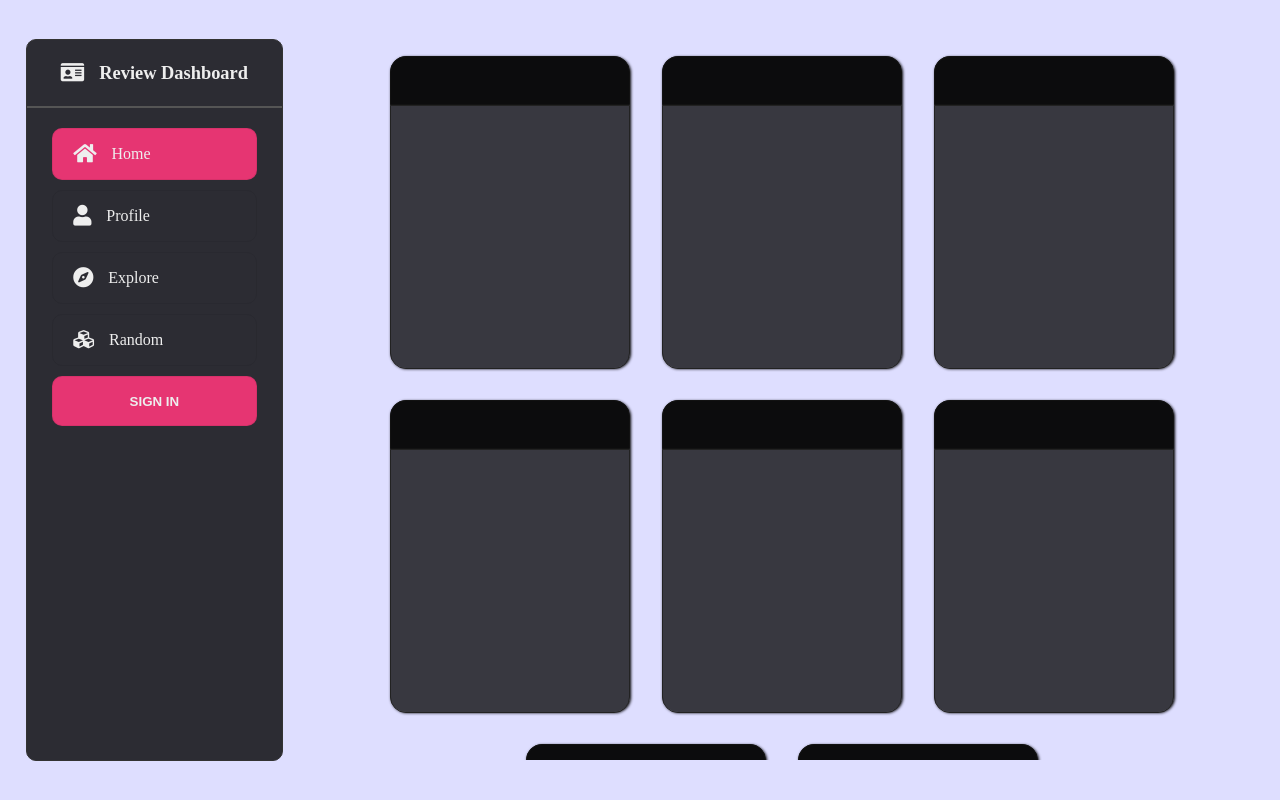
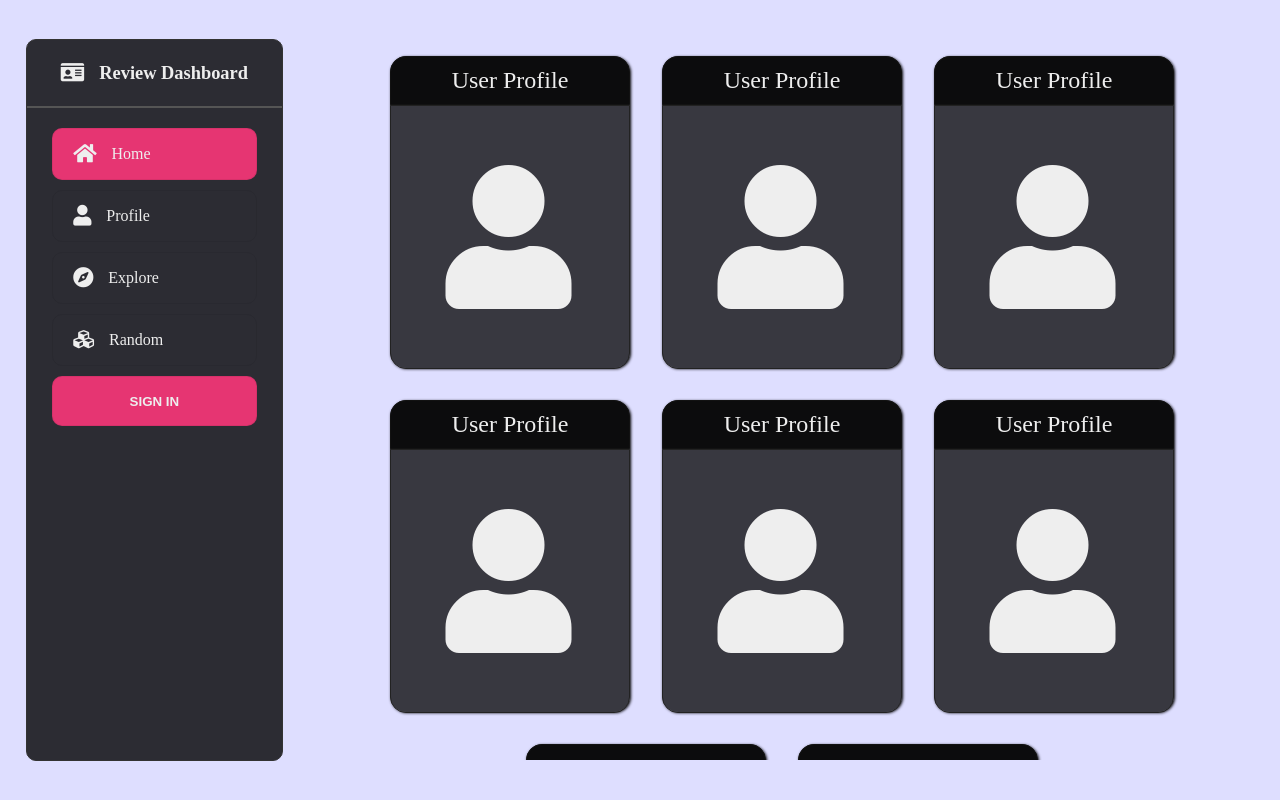
Before and after one commit to ZeoxD/personal-review, a plain HTML site: page index.html in a window 1280 px wide. Drawn offline with Linux system fonts and the light colour scheme.

Commit message:
Update index.html

```diff
--- a/index.html
+++ b/index.html
@@ -35,38 +35,36 @@
         </div>
         <div id="window">
         	<div class="card" id="card">
-        		<div class="card-header" id="card-header"></div>
-        		<div class="card-content" id="card-content"></div>
+        		<div class="card-header" id="card-header">User Profile</div>
+        		<div class="card-content" id="card-content"><i class="fas fa-user"></i></div>
             </div>
             <div class="card" id="card">
-        		<div class="card-header" id="card-header"></div>
-        		<div class="card-content" id="card-content"></div>
+        		<div class="card-header" id="card-header">User Profile</div>
+        		<div class="card-content" id="card-content"><i class="fas fa-user"></i></div>
             </div>
             <div class="card" id="card">
-        		<div class="card-header" id="card-header"></div>
-        		<div class="card-content" id="card-content"></div>
+        		<div class="card-header" id="card-header">User Profile</div>
+        		<div class="card-content" id="card-content"><i class="fas fa-user"></i></div>
             </div>
             <div class="card" id="card">
-        		<div class="card-header" id="card-header"></div>
-        		<div class="card-content" id="card-content"></div>
+        		<div class="card-header" id="card-header">User Profile</div>
+        		<div class="card-content" id="card-content"><i class="fas fa-user"></i></div>
             </div>
             <div class="card" id="card">
-        		<div class="card-header" id="card-header"></div>
-        		<div class="card-content" id="card-content"></div>
+        		<div class="card-header" id="card-header">User Profile</div>
+        		<div class="card-content" id="card-content"><i class="fas fa-user"></i></div>
             </div>
             <div class="card" id="card">
-        		<div class="card-header" id="card-header"></div>
-        		<div class="card-content" id="card-content"></div>
+        		<div class="card-header" id="card-header">User Profile</div>
+        		<div class="card-content" id="card-content"><i class="fas fa-user"></i></div>
             </div>
-
             <div class="card" id="card">
-        		<div class="card-header" id="card-header"></div>
-        		<div class="card-content" id="card-content"></div>
+        		<div class="card-header" id="card-header">User Profile</div>
+        		<div class="card-content" id="card-content"><i class="fas fa-user"></i></div>
             </div>
-
             <div class="card" id="card">
-        		<div class="card-header" id="card-header"></div>
-        		<div class="card-content" id="card-content"></div>
+        		<div class="card-header" id="card-header">User Profile</div>
+        		<div class="card-content" id="card-content"><i class="fas fa-user"></i></div>
             </div>
 
 
```
Lines whose indentation alone changed are shown as unchanged.
